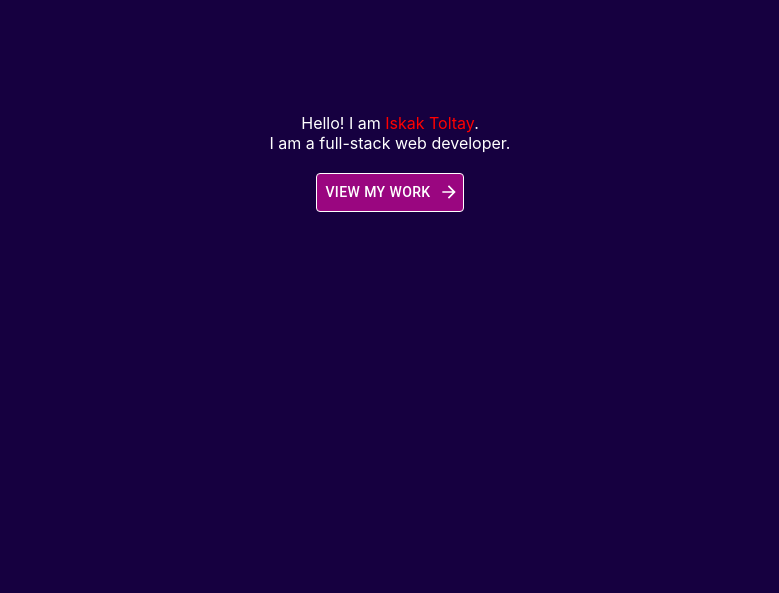
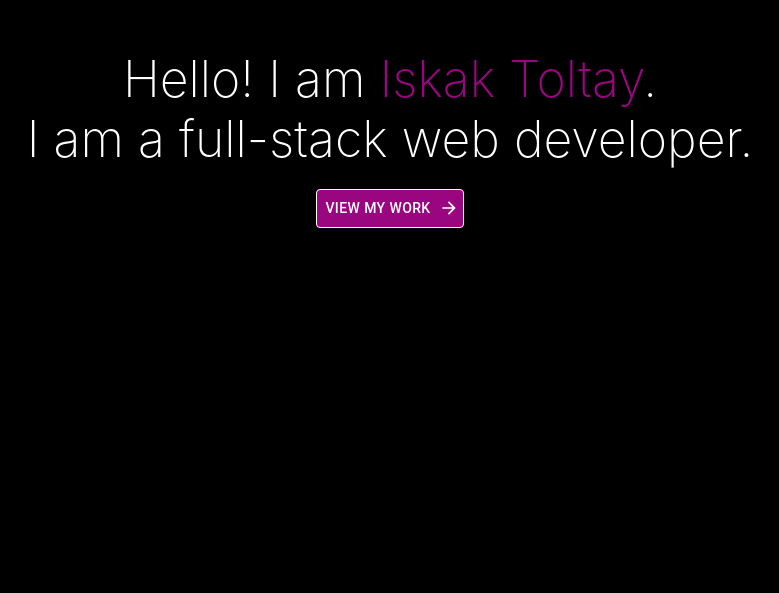
Before and after one commit to IsKEK/portfolio, a React (Create React App) app: page /contact in a window 1280 px wide. Shown: the part 207-800 px from the top of the page, without its empty margins (250-1029 px from the left). Built offline with nearby package versions, Linux system fonts and the light colour scheme.

Commit message:
fixed style of home section. added about section

```diff
--- a/src/App.tsx
+++ b/src/App.tsx
@@ -1,12 +1,13 @@
 import React from 'react';
 import './App.css';
 import Navbar from './components/Navbar';
-import Home from './components/body/Home';
+import { Home, About } from './components/body';
 
 function App() {
   return (
     <body>
       <Home />
+      <About />
     </body>
   );
 }
--- /dev/null
+++ b/src/components/body/About.tsx
@@ -0,0 +1,26 @@
+import React from 'react'
+import Section from '../shared/Section'
+import Navbar from '../Navbar';
+import styled from 'styled-components';
+
+function About() {
+  return (
+    <Section>
+        <Navbar />
+        <AboutSection>
+            smth
+        </AboutSection>
+    </Section>
+  )
+}
+
+const AboutSection = styled.div`
+    height: 100%;
+    width: 100%;
+    padding-top: 20%;
+    text-align: center;
+    background-color: white;
+`;
+
+export default { About };
+export { About };
--- a/src/components/body/Home.tsx
+++ b/src/components/body/Home.tsx
@@ -2,7 +2,6 @@ import { Button } from '@mui/material';
 import SvgIcon from '@mui/material/SvgIcon';
 import React from 'react'
 import styled from 'styled-components';
-import Navbar from '../Navbar';
 import Section from '../shared/Section';
 import ArrowForwardIcon from '@mui/icons-material/ArrowForward';
 
@@ -10,19 +9,17 @@ function Home() {
   return (
     <Section>
         <HomeSection>
-            <div>
-                <text style={{ color: 'white' }}>
-                    Hello! I am <span style={{ color: 'red' }}>Iskak Toltay</span>.
-                    <br/>
-                    I am a full-stack web developer.
-                </text>
-            </div>
+            <HomeText>
+                Hello! I am <span style={{ color: 'var(--pink)' }}>Iskak Toltay</span>.
+                <br/>
+                I am a full-stack web developer.
+            </HomeText>
+            <br/>
             <br/>
             <Button endIcon={<ArrowForwardIcon />} sx={{ border: '1px solid white', backgroundColor: 'var(--pink)', color: 'white' }}>
                 View my work
             </Button>
         </HomeSection>
-        <Navbar/>
     </Section>
   )
 }
@@ -30,9 +27,16 @@ function Home() {
 const HomeSection = styled.div`
     height: 100%;
     width: 100%;
-    padding-top: 25%;
+    padding-top: 20%;
     text-align: center;
-    background-color: var(--dark-purple);
+    background-color: black;
 `;
 
-export default Home;
+const HomeText = styled.text`
+    font-weight: 200;
+    font-size: 50px;
+    color: white;
+`;
+
+export default { Home };
+export { Home };
--- /dev/null
+++ b/src/components/body/index.tsx
@@ -0,0 +1,2 @@
+export * from './Home';
+export * from './About';
--- a/src/components/shared/Section.tsx
+++ b/src/components/shared/Section.tsx
@@ -17,6 +17,10 @@ function Section(props: ISectionProps) {
 const AppSection = styled.section`
   width: 100%;
   height: 100vh;
+  align-content: center;
+  display: flex;
+  flex-direction: column;
+  justify-content: center;
 `;
 
 const Title = styled.div`
```
